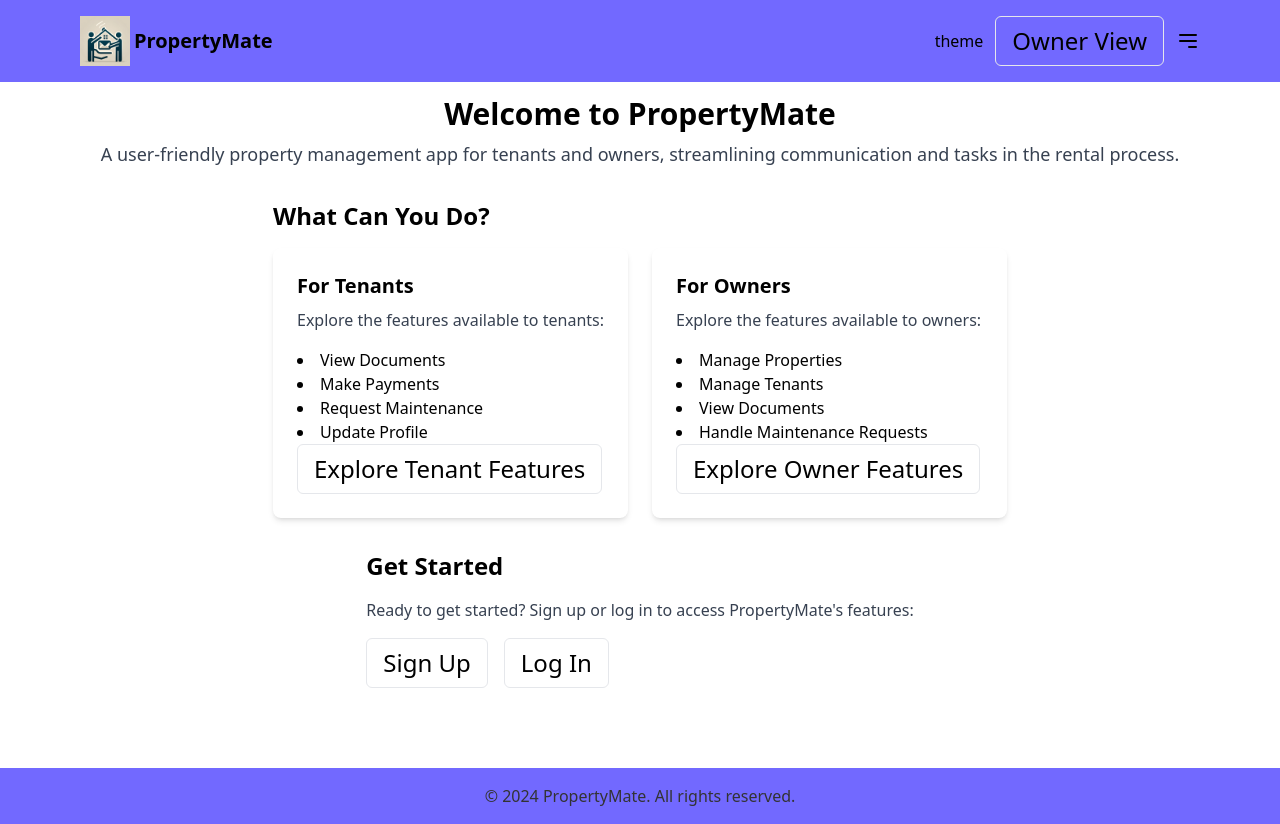
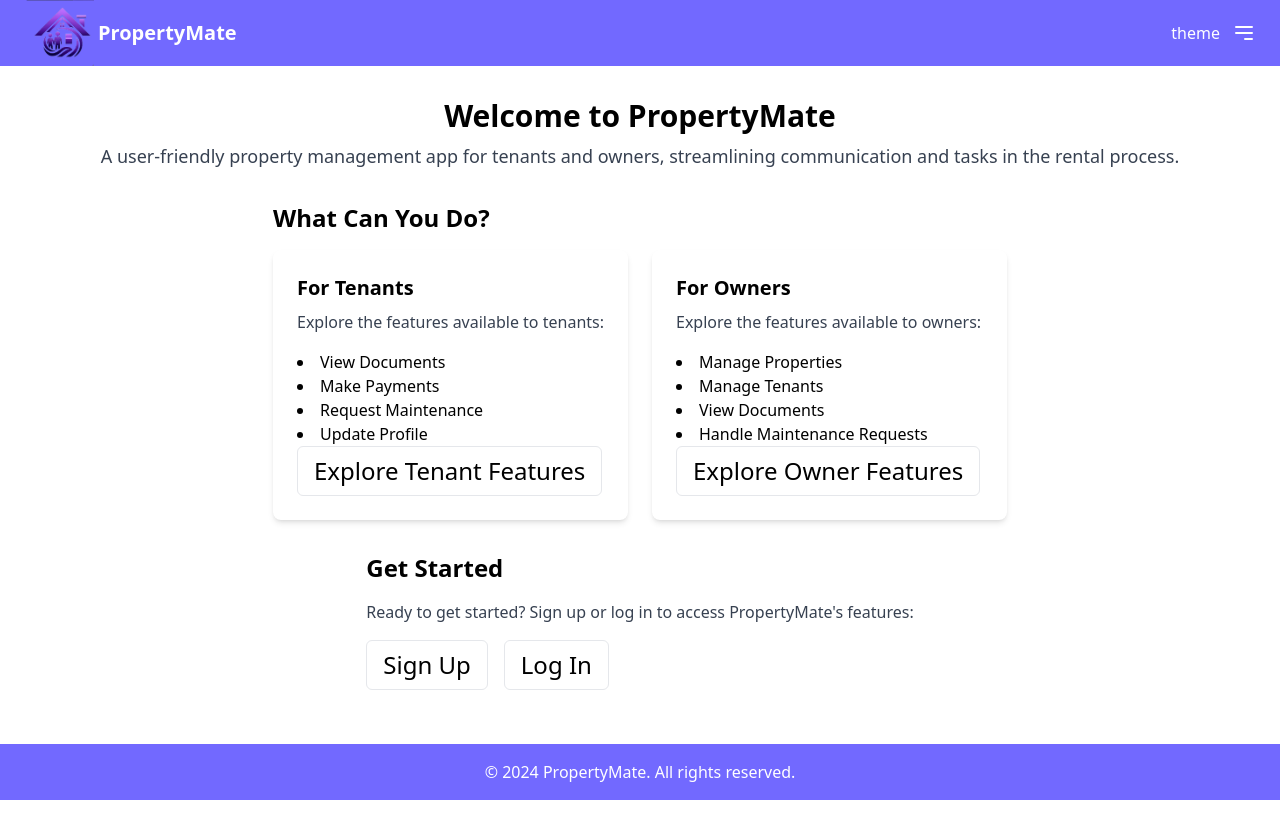
Before and after one commit to andrews-jonathanw/propertymate, a Next.js app: page / in a window 1280 px wide. After the commit the page ends 800 px from the top, so only its background shows below. Built offline with nearby package versions, Linux system fonts and the light colour scheme.

Commit message:
Add new dependencies and update styles

```diff
--- a/app/owner/home/page.js
+++ b/app/owner/home/page.js
@@ -31,7 +31,7 @@ export default function Page() {
   }, []);
 
   return (
-    <div className="pt-28 px-6 text-customLight-text">
+    <div className="pt-4 px-6 text-customLight-text">
       <h1 className="text-center font-extrabold">
         Currently viewing the Owner Home Page
       </h1>
--- a/app/page.js
+++ b/app/page.js
@@ -7,7 +7,7 @@ export default function Home() {
   const { userType } = useUser(); // Using the useUser hook to access user context
 
   return (
-    <main className="flex flex-col items-center justify-between my-20">
+    <main className="flex flex-col items-center justify-between pt-4">
         <div className="text-center">
           <h1 className="text-3xl font-bold mt-4">Welcome to PropertyMate</h1>
           <p className="text-lg text-gray-700 mt-2">
@@ -37,7 +37,7 @@ export default function Home() {
                 <li>View Documents</li>
                 <li>Handle Maintenance Requests</li>
               </ul>
-              <Button onClick={() => alert("Redirect to Owner Features")}>Explore Owner Features</Button>
+              <Button  onClick={() => alert("Redirect to Owner Features")}>Explore Owner Features</Button>
             </div>
           </div>
         </div>
@@ -45,8 +45,8 @@ export default function Home() {
           <h2 className="text-2xl font-semibold mb-4">Get Started</h2>
           <p className="text-gray-700 mb-4">Ready to get started? Sign up or log in to access PropertyMate's features:</p>
           <div className="flex gap-4">
-            <Button onClick={() => alert("Redirect to Sign Up page")}>Sign Up</Button>
-            <Button onClick={() => alert("Redirect to Log In page")}>Log In</Button>
+            <Button className='text-black' onClick={() => alert("Redirect to Sign Up page")}>Sign Up</Button>
+            <Button className='text-black' onClick={() => alert("Redirect to Log In page")}>Log In</Button>
           </div>
         </div>
     </main>
--- a/components/layout/Footer.js
+++ b/components/layout/Footer.js
@@ -1,6 +1,6 @@
 export default function Footer() {
   return (
-    <footer className="bg-customLight-primary text-customLight-text py-4 text-center">
+    <footer className="bg-customLight-primary text-white py-4 text-center">
       <p>&copy; 2024 PropertyMate. All rights reserved.</p>
     </footer>
   );
--- /dev/null
+++ b/components/layout/Menu.js
@@ -0,0 +1,68 @@
+import React from 'react';
+import { motion, AnimatePresence } from "framer-motion";
+import Button from "../ui/Button";
+import { FiHome, FiFileText, FiDollarSign, FiTool, FiUser, FiUsers } from "react-icons/fi"; // Import icons
+
+export default function Menu({ showMenu, setShowMenu, userType, router, setUserType }) {
+  return (
+    <AnimatePresence mode='wait'>
+      {showMenu && (
+        <motion.div
+          className="absolute right-0 flex flex-col gap-4 p-4 bg-customLight-primary rounded-b-md shadow-lg"
+          initial={{ opacity: 0, y: -20 }}
+          animate={{ opacity: 1, y: 0 }}
+          exit={{ opacity: 0, y: -20, transition: { duration: 0.2 } }}
+        >
+          {userType === "tenant" ? (
+            <>
+              <Button onClick={() => {
+                router.push("/tenant/home");
+                setShowMenu(false);
+              }} icon={<FiHome />}>Home</Button>
+              <Button onClick={() => {
+                router.push("/tenant/documents");
+                setShowMenu(false);
+              }} icon={<FiFileText />}>Documents</Button>
+              <Button onClick={() => {
+                router.push("/tenant/payments");
+                setShowMenu(false);
+              }} icon={<FiDollarSign />}>Payments</Button>
+              <Button onClick={() => {
+                router.push("/tenant/maintenance");
+                setShowMenu(false);
+              }} icon={<FiTool />}>Maintenance</Button>
+              <Button icon={<FiUser />}>Profile</Button>
+              <Button onClick={() => {
+                setUserType("owner");
+                router.push("/owner/home");
+                setShowMenu(false);
+              }} icon={<FiUsers />}>View as Owner</Button>
+            </>
+          ) : (
+              <>
+                <Button onClick={() => {
+                  router.push("/owner/home");
+                  setShowMenu(false);
+                }} icon={<FiHome />}>Home</Button>
+                <Button onClick={() => {
+                  router.push("/owner/properties");
+                  setShowMenu(false);
+                }} icon={<FiFileText />}>Properties</Button>
+                <Button icon={<FiUsers />}>Tenants</Button>
+                <Button onClick={() => {
+                  router.push("/owner/documents");
+                  setShowMenu(false);
+                }} icon={<FiFileText />}>Documents</Button>
+                <Button icon={<FiTool />}>Maintenance</Button>
+                <Button onClick={() => {
+                  setUserType("tenant");
+                  router.push("/tenant/home");
+                  setShowMenu(false);
+                }} icon={<FiUsers />}>View as Tenant</Button>
+              </>
+            )}
+        </motion.div>
+      )}
+    </AnimatePresence>
+  )
+}
--- a/components/layout/Navbar.js
+++ b/components/layout/Navbar.js
@@ -6,6 +6,7 @@ import Image from "next/image";
 import { useRouter } from "next/navigation";
 import { useState } from "react";
 import Button from "../ui/Button";
+import Menu from "./Menu";
 
 export default function Navbar() {
   const router = useRouter();
@@ -18,36 +19,24 @@ export default function Navbar() {
   }, [userType]);
 
   return (
-    <div className="navBar sticky top-0 text-black">
-      <Container>
-        <div className="flex items-center justify-between">
+    <div className="navBar sticky top-0 text-white bg-customLight-primary">
+        <div className="flex items-center justify-between mx-6 ">
           <div className="flex items-center gap-1" onClick={() => router.push("/")}>
-            <Image
-              src="/assets/propertyMateLogo.jpeg"
-              alt="logo"
-              width={50}
-              height={50}
-              className="hover:cursor-pointer"
-              style={{
-                maxWidth: "100%",
-                height: "auto"
-              }} />
+            <div className="hover:cursor-pointer bg-transparent rounded-full flex items-center justify-center bg-customLight-primary">
+              <Image
+                src="/assets/lightLogo.png"
+                alt="logo"
+                width={70}
+                height={70}
+                style={{
+                  maxWidth: "100%",
+                  height: "auto",
+                }} />
+            </div>
             <div className="font-bold text-xl">PropertyMate</div>
           </div>
           <div className="flex items-center gap-3">
             <div>theme</div>
-            {userType === "owner" ? (
-              <Button onClick={() => {
-                setUserType("tenant");
-                router.push("/tenant/home");
-              }}>Tenant View</Button>
-            ) : (
-              <Button onClick={() => {
-                setUserType("owner");
-                router.push("/owner/home");
-              }}>Owner View</Button>
-            )}
-
             <button
               onClick={() => setShowMenu(!showMenu)}
               className="focus:outline-none"
@@ -78,45 +67,7 @@ export default function Navbar() {
             </button>
           </div>
         </div>
-        {showMenu && (
-          <div className="flex flex-col gap-2 bg-blue-50 mt-2">
-            {userType === "tenant" ? (
-              <>
-                <Button onClick={()=> {
-                  router.push("/tenant/home");
-                  setShowMenu(false);
-                }}>Home</Button>
-                <Button onClick={()=> {
-                  router.push("/tenant/documents");
-                  setShowMenu(false);
-                }}>Documents</Button>
-                <Button>Payments</Button>
-                <Button>Maintenance</Button>
-                <Button>Profile</Button>
-
-              </>
-            ) : (
-              <>
-                <Button onClick={()=> {
-                    router.push("/owner/home");
-                    setShowMenu(false);
-                  }}>Home</Button>
-                <Button onClick={()=> {
-                  router.push("/owner/properties");
-                  setShowMenu(false);
-                }}>Properties</Button>
-                <Button>Tenants</Button>
-                <Button onClick={()=> {
-                  router.push("/owner/documents");
-                  setShowMenu(false);
-                }}>Documents</Button>
-                <Button>Maintenance</Button>
-
-              </>
-            )}
-          </div>
-        )}
-      </Container>
+          {showMenu && <Menu userType={userType} showMenu={showMenu} setShowMenu={setShowMenu} router={router} setUserType={setUserType}/>}
     </div>
   );
 }
--- a/components/ui/Button.js
+++ b/components/ui/Button.js
@@ -1,10 +1,19 @@
-const Button = ({ children, ...props }) => {
+import React from 'react';
+
+const Button = ({ children, className = '', icon, ...props }) => {
+  // Determine the background color from the className
+  const bgColor = className.includes('bg-primary') ? 'bg-primary' : 'bg-white';
+
+  // Determine the text color based on the background color
+  const textColor = bgColor === 'bg-primary' ? 'text-white' : 'text-black';
+
   return (
     <button
-      className="px-4 py-2 text-black bg-primary rounded-md border border-primary hover:bg-primary/90 hover:text-gray-400 focus:outline-none focus:ring-2 focus:ring-primary focus:ring-opacity-50 transition-colors duration-300 ease-in-out text-sm sm:text-base md:text-lg lg:text-xl xl:text-2xl"
+      className={`flex items-center px-4 py-2 ${textColor} ${bgColor} rounded-md border focus:outline-none focus:ring-2 focus:ring-primary focus:ring-opacity-50 transition-colors duration-300 ease-in-out text-sm sm:text-base md:text-lg lg:text-xl xl:text-2xl hover:bg-customLight-secondary hover:text-customLight-accent ${className}`}
       {...props}
     >
-      {children}
+      {icon && <span className="mr-2">{icon}</span>}
+      <span>{children}</span>
     </button>
   );
 }
--- a/package.json
+++ b/package.json
@@ -10,6 +10,7 @@
   },
   "dependencies": {
     "@clerk/nextjs": "^4.29.6",
+    "framer-motion": "^11.0.8",
     "next": "14.1.0",
     "react": "^18",
     "react-dom": "^18",
```
Also changed, not shown: app/globals.css (line endings or trailing spaces), public/assets/lightLogo.png (added), 1 other file (tests, documents, lock files or other folders).
